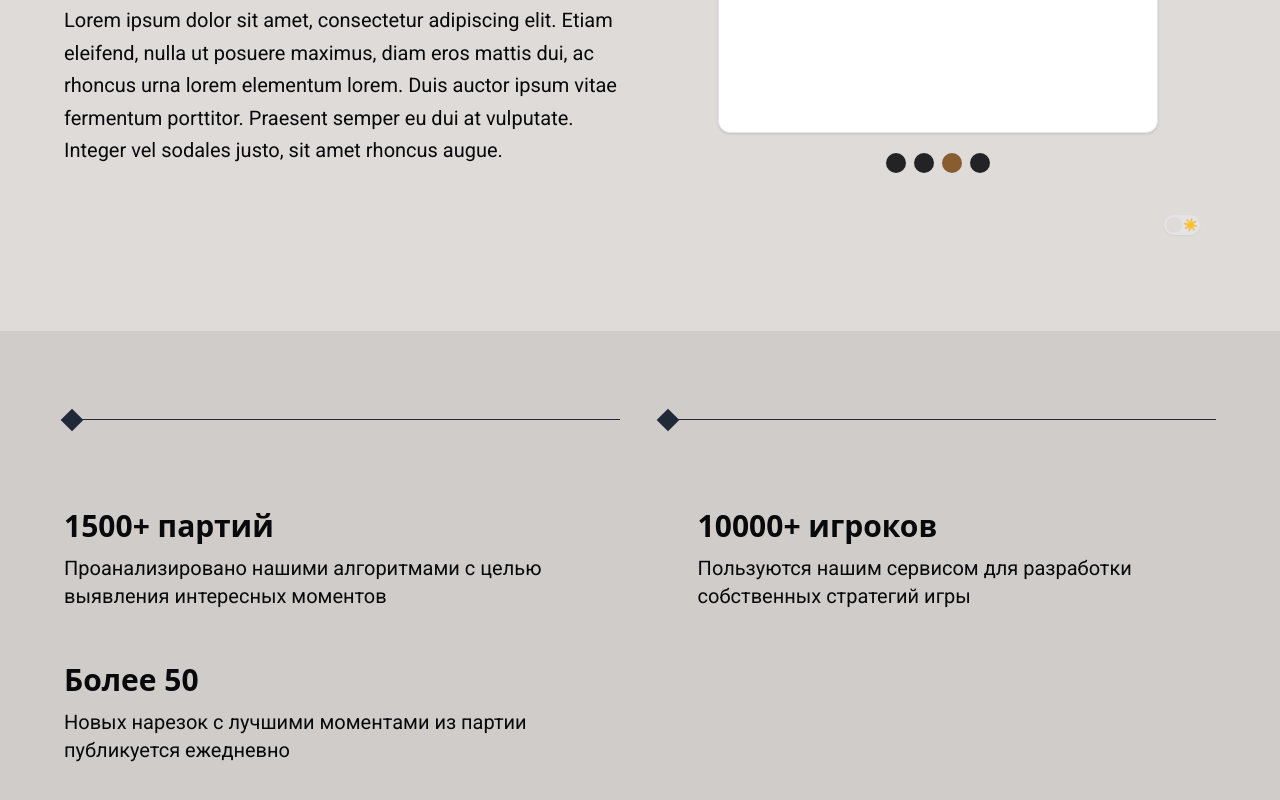
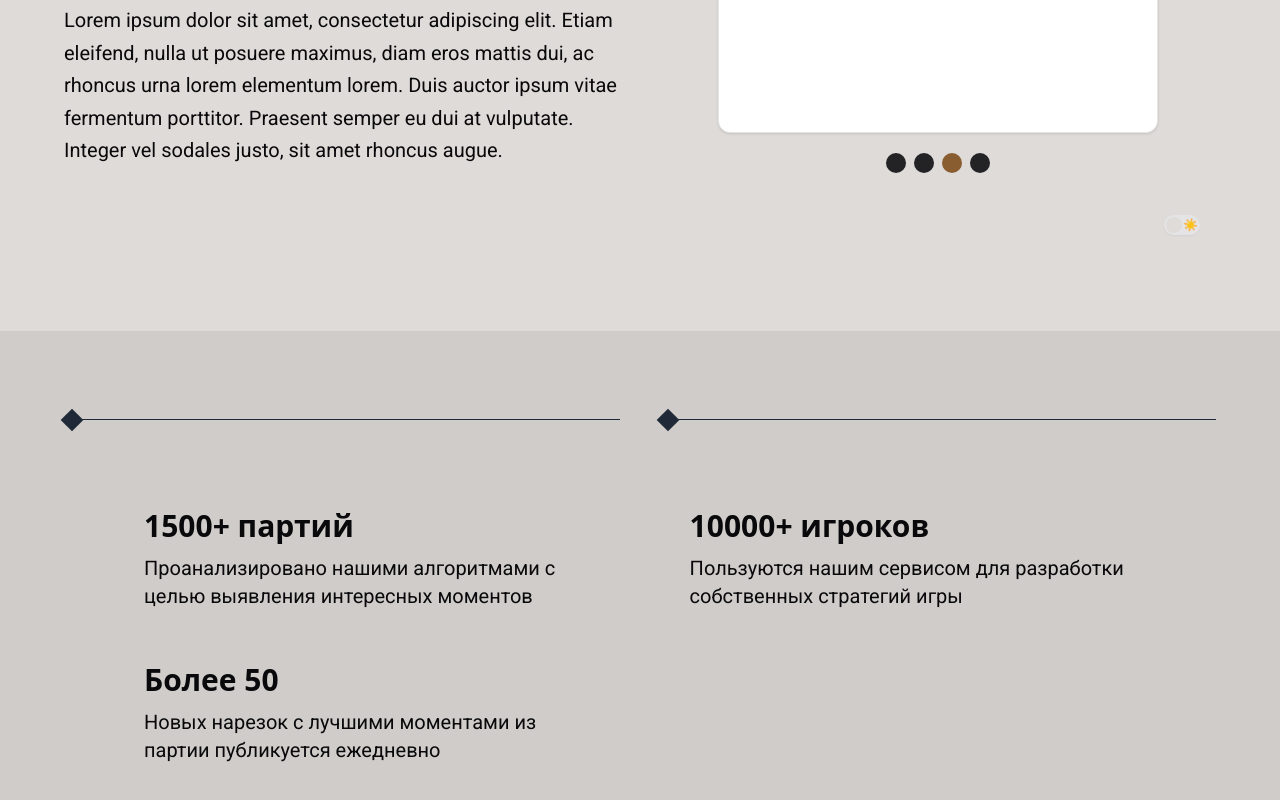
Before and after one commit to SmokingElk/cicada-frontend-mirror, a Next.js app: page / in a window 1280 px wide. Shown: the part 549-1349 px from the top of the page. Built offline with nearby package versions, Linux system fonts and the light colour scheme.

Commit message:
add margin, off stop on interaction

```diff
--- a/src/components/(shared)/landing/landingCarousel.tsx
+++ b/src/components/(shared)/landing/landingCarousel.tsx
@@ -12,7 +12,7 @@ import {
 
 export default function LandingCarousel() {
 	const plugin = useRef(
-		Autoplay({delay: 2000, stopOnInteraction: true, playOnInit: true})
+		Autoplay({delay: 2000, stopOnInteraction: false, playOnInit: true})
 	);
 
 	const [selectedIndex, setSelectedIndex] = useState(0);
--- a/src/components/(shared)/landing/landingPage.tsx
+++ b/src/components/(shared)/landing/landingPage.tsx
@@ -30,7 +30,7 @@ export default function LandingPage() {
 						<CustomSeparator direction="left" className="my-8 flex-1"/>
 						<CustomSeparator direction="left" className="my-8 flex-1"/>
 					</div>
-					<div className="flex flex-wrap justify-between items-start gap-y-8 mt-14 mb-28">
+					<div className="flex flex-wrap justify-between items-start gap-y-8 mt-14 mb-28 mx-20">
 						<LandingCard
 							title="1500+ партий"
 							description="Проанализировано нашими алгоритмами с целью выявления интересных моментов"
```
